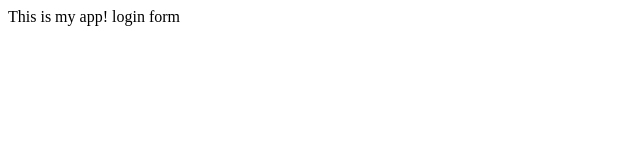
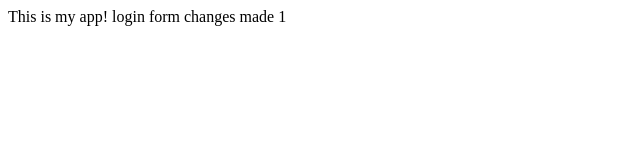
Before and after one commit to ayush-shah0/myappsample, a plain HTML site: page index.html in a window 1280 px wide. Shown: the whole page, without its empty margins (0-640 px from the left). Drawn offline with Linux system fonts and the light colour scheme.

Commit message:
changes made to index

```diff
--- a/index.html
+++ b/index.html
@@ -5,5 +5,6 @@
 <body>
 This is my app!
 login form
+changes made 1
 </body>
 <html>
```
Also changed, not shown: log.txt.
